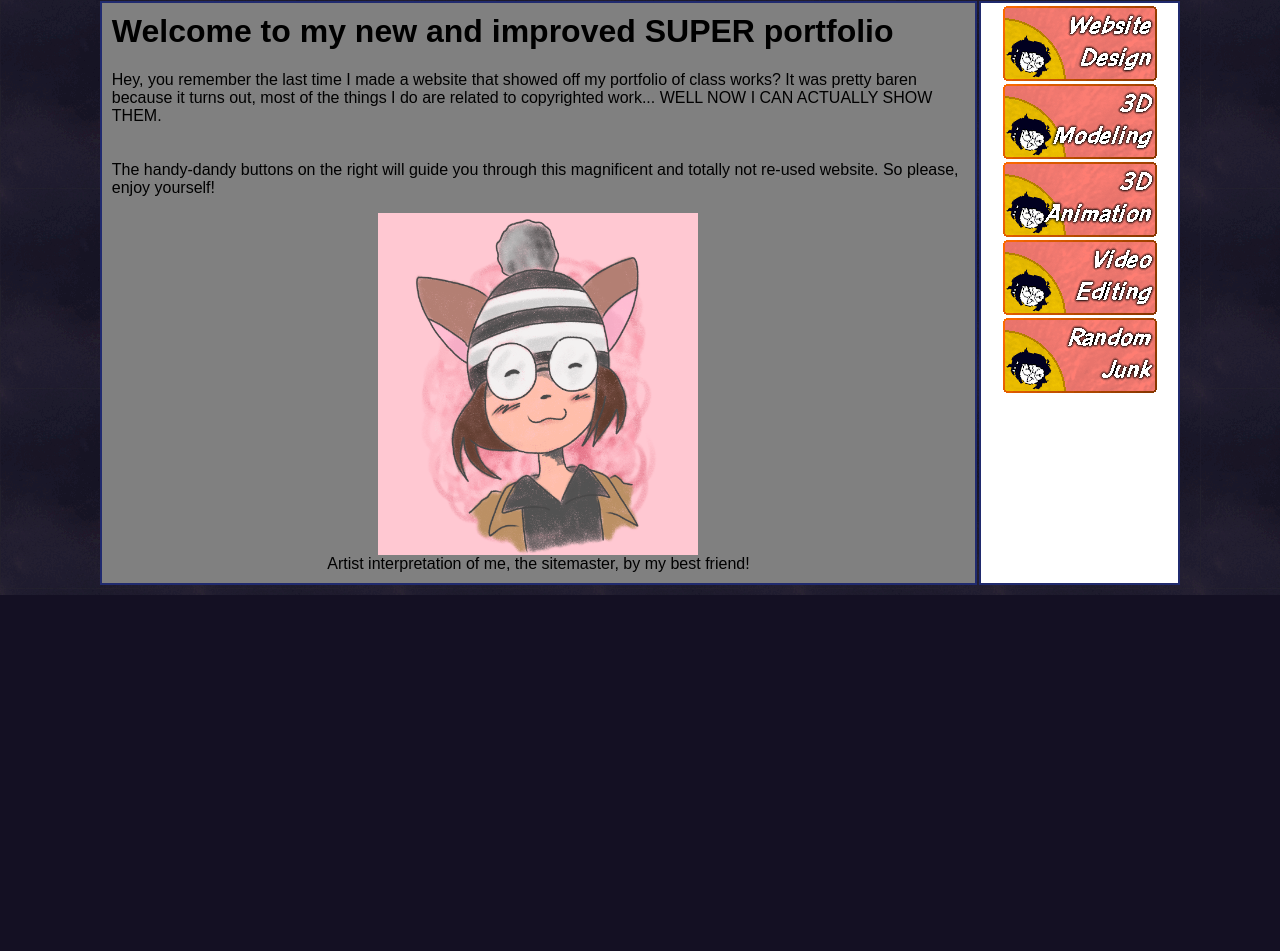
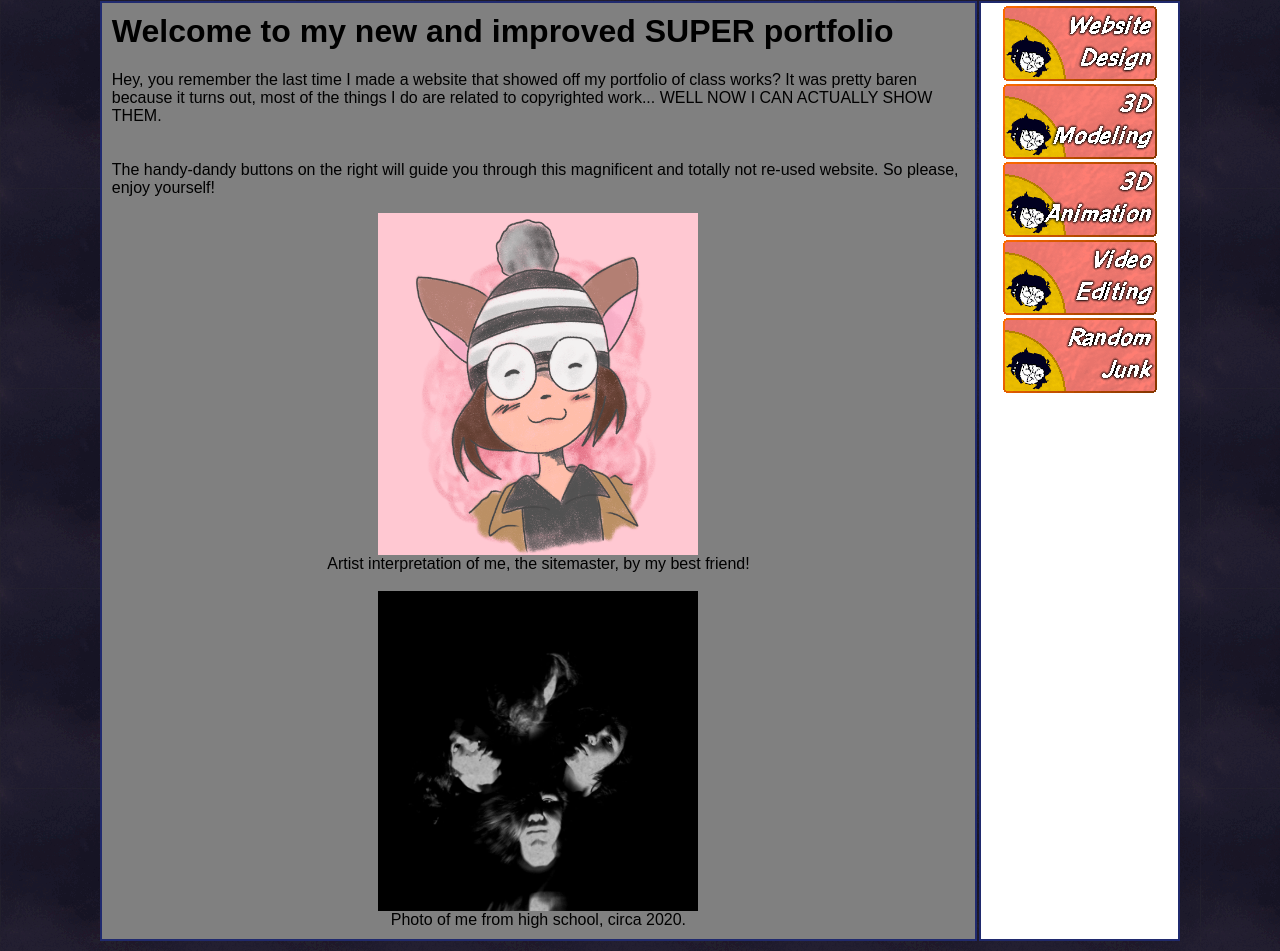
Before and after one commit to rewindfeline/rewindfeline.github.io, a plain HTML site: page index.htm in a window 1280 px wide. Shown: the part 211-1162 px from the top of the page. Before the commit the page ends 806 px from the top, so only its background shows below. Drawn offline with Linux system fonts and the light colour scheme.

Commit message:
added photo of myself

```diff
--- a/index.htm
+++ b/index.htm
@@ -42,7 +42,9 @@ document.querySelector('#asheswebsite').src = pics[Math.floor(Math.random() * pi
 					<br>The handy-dandy buttons on the right will guide you through this magnificent and totally not re-used website. So please, enjoy yourself!
 					</p>
 
-					<center><img src="images/artist_interpretation.gif" width="320"><br>Artist interpretation of me, the sitemaster, by my best friend!</center>
+					<center><img src="images/artist_interpretation.gif" width="320"><br>Artist interpretation of me, the sitemaster, by my best friend!<br><br>
+							<img src="images/photo_highschool.gif" width="320"><br>Photo of me from high school, circa 2020.</center>
+
 				</td>
 				<td class="special2" border="12" width="158" bgcolor="white" cellpadding="2" align="center" valign="TOP">
 					<a href="website_design.htm"><img align="center" src="images/button/website_design.gif" alt="Website Design" border="0" alight="center"></a>
```
Also changed, not shown: images/photo_highschool.gif (added).
